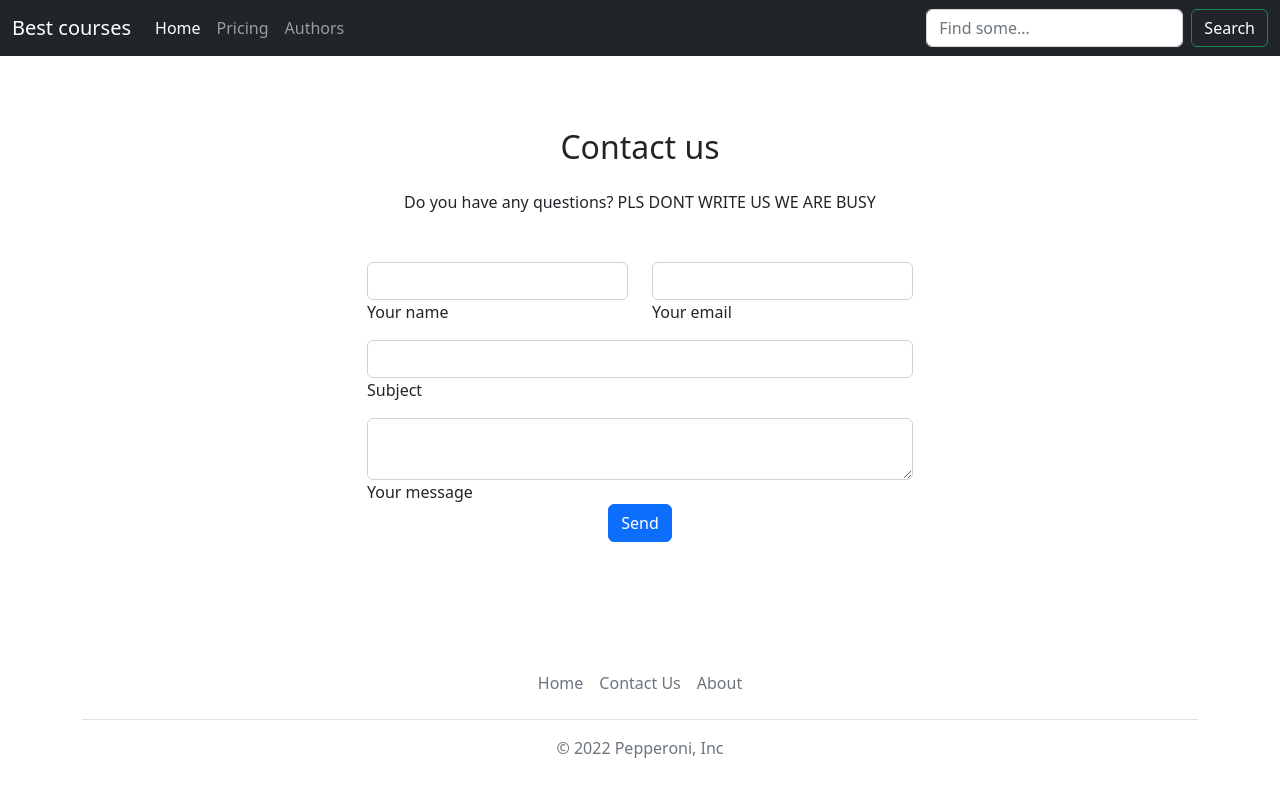
After one commit to belapko/EngineeringTemplatesAndArchitecture, a Python web app: template templates/contact.html in a window 1280 px wide. The commit adds this page. Run offline with Jinja, Linux system fonts and the light colour scheme; the template is opened without the code that fills it, so the values that code supplies are empty.

Commit message:
added post and get requests, login and contact templates

```diff
--- /dev/null
+++ b/templates/base.html
@@ -0,0 +1,52 @@
+<!doctype html>
+<html lang="en">
+<head>
+    <meta charset="utf-8">
+    <meta name="viewport" content="width=device-width, initial-scale=1">
+    <link href="https://cdn.jsdelivr.net/npm/bootstrap@5.2.0/dist/css/bootstrap.min.css" rel="stylesheet"
+          integrity="sha384-gH2yIJqKdNHPEq0n4Mqa/HGKIhSkIHeL5AyhkYV8i59U5AR6csBvApHHNl/vI1Bx" crossorigin="anonymous">
+    <title>Best courses</title>
+</head>
+<body>
+<nav class="navbar bg-dark navbar-expand-lg navbar-dark">
+    <div class="container-fluid">
+        <a class="navbar-brand text-white">Best courses</a>
+        <div class="collapse navbar-collapse" id="navbarNav">
+            <ul class="navbar-nav">
+                <li class="nav-item">
+                    <a class="nav-link active" aria-current="page" href="/">Home</a>
+                </li>
+                <li class="nav-item">
+                    <a class="nav-link" href="#">Pricing</a>
+                </li>
+                <li class="nav-item">
+                    <a class="nav-link" href="#">Authors</a>
+                </li>
+            </ul>
+        </div>
+        <form class="d-flex" role="search">
+            <input class="form-control me-2" type="search" placeholder="Find some..." aria-label="Search">
+            <button class="btn btn-outline-success text-white" type="submit">Search</button>
+        </form>
+    </div>
+</nav>
+
+<div class="container">
+    <div class="row mt-5">
+        {% block content %} {% endblock content %}
+    </div>
+</div>
+
+<div class="container fixed-bottom">
+    <footer class="py-3 my-2">
+        <ul class="nav justify-content-center border-bottom pb-3 mb-3">
+            <li class="nav-item"><a href="/" class="nav-link px-2 text-muted">Home</a></li>
+            <li class="nav-item"><a href="/contact/" class="nav-link px-2 text-muted">Contact Us</a></li>
+            <li class="nav-item"><a href="/about/" class="nav-link px-2 text-muted">About</a></li>
+        </ul>
+        <p class="text-center text-muted">© 2022 Pepperoni, Inc</p>
+    </footer>
+</div>
+
+</body>
+</html>
--- /dev/null
+++ b/templates/contact.html
@@ -0,0 +1,65 @@
+{% extends "base.html" %}
+{% block head %} {% endblock %}
+{% block navbar %} {% endblock %}
+
+{% block content %}
+    <!--Section: Contact v.2-->
+    <section class="mb-4">
+
+        <!--Section heading-->
+        <h2 class="h1-responsive font-weight-bold text-center my-4">Contact us</h2>
+        <!--Section description-->
+        <p class="text-center w-responsive mx-auto mb-5">Do you have any questions? PLS DONT WRITE US WE ARE BUSY</p>
+
+        <div class="row">
+            <div class="col-3"></div>
+            <div class="col-6">
+                <form id="contact-form" name="contact-form" action="" method="POST">
+                    <div class="row">
+                        <div class="col-md-6">
+                            <div class="md-form mb-0">
+                                <input type="text" id="name" name="name" class="form-control">
+                                <label for="name" class="">Your name</label>
+                            </div>
+                        </div>
+
+                        <div class="col-6">
+                            <div class="lg-form mb-3">
+                                <input type="text" id="email" name="email" class="form-control">
+                                <label for="email" class="">Your email</label>
+                            </div>
+                        </div>
+                    </div>
+
+                    <div class="row">
+                        <div class="col-lg-12">
+                            <div class="md-form mb-3">
+                                <input type="text" id="subject" name="subject" class="form-control">
+                                <label for="subject" class="">Subject</label>
+                            </div>
+                        </div>
+                    </div>
+
+                    <div class="row">
+                        <div class="col-lg-12">
+                            <div class="form-group">
+                                <textarea id="message" name="message" rows="2"
+                                          class="form-control md-textarea"></textarea>
+                                <label for="message">Your message</label>
+                            </div>
+                        </div>
+                    </div>
+                    <div class="text-center text-md-left">
+                        <button class="btn btn-primary" type="submit">Send</button>
+                    </div>
+                </form>
+
+                <div class="status"></div>
+            </div>
+        </div>
+        <div class="col-3"></div>
+    </section>
+    <!--Section: Contact v.2-->
+{% endblock %}
+
+{% block footer %} {% endblock %}
```
Also changed, not shown: pepperoni_framework/main.py (+38 -6 lines), pepperoni_framework/requests.py (added, +40 -0 lines), pepperoni_framework/templator.py (+4 -4 lines), templates/index.html (+7 -54 lines), templates/login.html (added, +35 -0 lines), urls.py (+3 -4 lines), views.py (+12 -0 lines).
